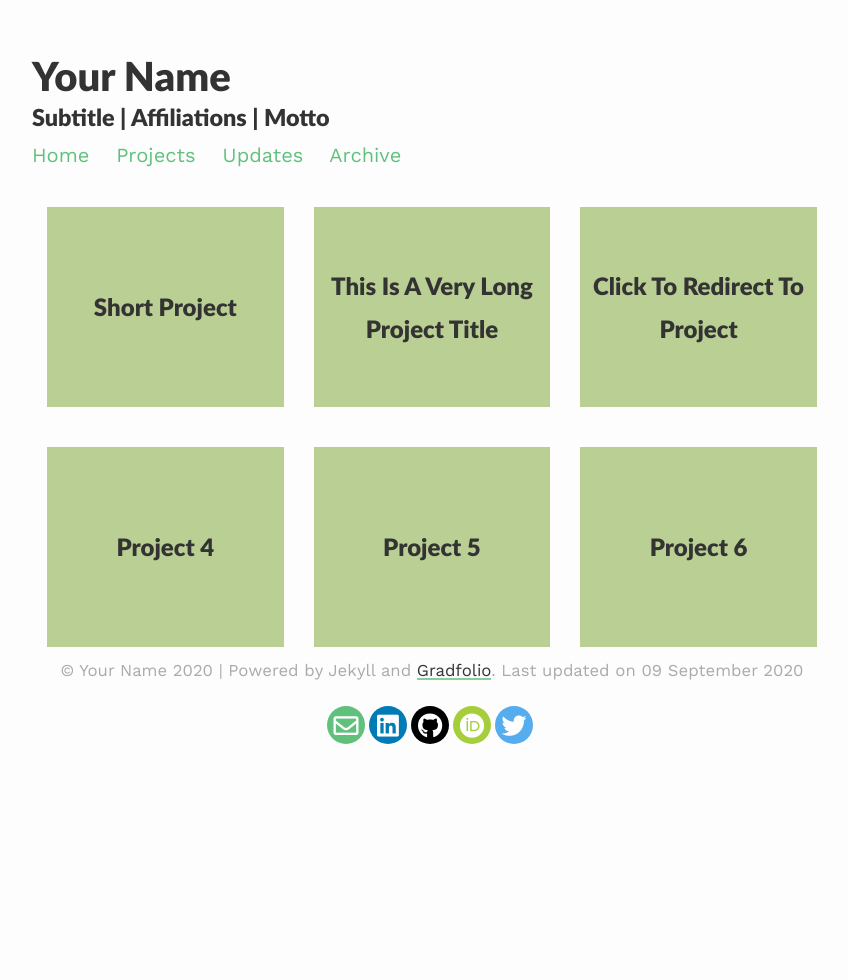
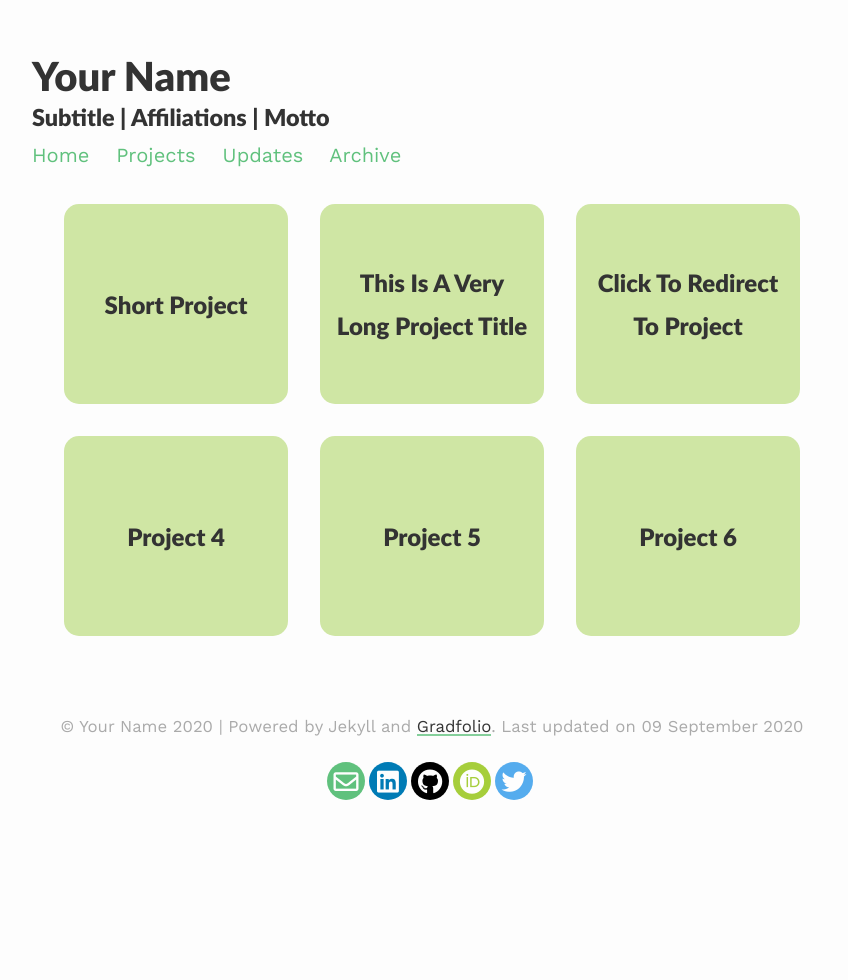
Before and after one commit to jitinnair1/gradfolio, a Jekyll site: the page built from _pages/projects.md, in a window 1280 px wide. Shown: the whole page, without its empty margins (208-1056 px from the left). Built offline with Jekyll 4.4.1, drawn with Linux system fonts in a browser that asks for light colours; nearby versions of some CDN libraries.

Commit message:
rewrote projects to fix centering issue

```diff
--- a/_pages/projects.md
+++ b/_pages/projects.md
@@ -5,36 +5,41 @@ permalink: /projects/
 published: true
 ---
 
-{% for project in site.projects %}
 
-{% if project.redirect %}
-<div class="projectTile">
-    <div class="thumbnail">
-        <a href="{{ project.redirect }}" target="_blank">
-        <div class="thumbnail blankbox"></div>
-        <span>
-            <h1>{{ project.title }}</h1>
-            <br/>
-            <p>{{ project.description }}</p>
-        </span>
-        </a>
-    </div>
+<div class="ProjectContainer">
+
+	<div class="gallery">
+
+
+  {% for project in site.projects %}
+
+  {% if project.redirect %}
+  <div class="projectTile">
+          <a href="{{ project.redirect }}" target="_blank">
+          <span>
+              <h2>{{ project.title }}</h2>
+              <br/>
+              <p>{{ project.description }}</p>
+          </span>
+          </a>
+  </div>
+
+  {% else %}
+
+  <div class="projectTile">
+          <a href="{{ project.url | prepend: site.baseurl | prepend: site.url }}">
+          <span>
+              <h2>{{ project.title }}</h2>
+              <br/>
+              <p>{{ project.description }}</p>
+          </span>
+          </a>
+  </div>
+
+  {% endif %}
+
+  {% endfor %}
+
+	</div>
+
 </div>
-{% else %}
-
-<div class="projectTile ">
-    <div class="thumbnail">
-        <a href="{{ project.url | prepend: site.baseurl | prepend: site.url }}">
-        <div class="thumbnail blankbox"></div>
-        <span>
-            <h1>{{ project.title }}</h1>
-            <br/>
-            <p>{{ project.description }}</p>
-        </span>
-        </a>
-    </div>
-</div>
-
-{% endif %}
-
-{% endfor %}
--- a/assets/css/_sass/projects.scss
+++ b/assets/css/_sass/projects.scss
@@ -1,77 +1,64 @@
 /* Project Page */
-.projectContainer {
-  width: 100%;
+.ProjectContainer {
+  max-width: 800px;
+	margin: 0 auto;
+	padding: 2rem;
+}
+
+.gallery {
+  display: flex;
+	flex-wrap: wrap;
+	/* Compensate for excess margin on outer gallery flex items */
+	margin: -1rem -1rem;
 }
 
 .projectTile {
-  box-sizing: border-box;
-  float: left;
-  height: 200px;
-  padding: 15px;
-  width: 33.33%;
-  margin-top: 1em;
-  margin-bottom: 1em;
+  /* Minimum width of 200px and grow to fit available space */
+	flex: 1 0 200px;
+	border-radius: 15px;
+  background: $projectbox;
+  @media (prefers-color-scheme: dark) {
+    background: $projectbox-dark;
+  }
+	height: 200px;
+	width: 100%;
+	overflow: hidden;
+	display: table;
 }
 
-.projectTile .thumbnail {
-  overflow: hidden;
-  height: 200px;
-  width: 100%;
+.projectTile a {
+  display: table-cell;
+  vertical-align: middle;
+  text-align: center;
+  cursor: pointer;
 }
 
-.projectTile .thumbnail img {
-  position: relative;
-  top: 50%;
-  transform: translateY(-50%);
-  -webkit-transform: translateY(-50%);
-  -ms-transform: translateY(-50%);
-}
-
-.projectTile .thumbnail a {
-  float: left;
-  position: relative;
-  text-align: center;
-  vertical-align: middle;
-  height: 200px;
-  width: 100%;
-}
-
-.projectTile .thumbnail a span {
-  position: absolute;
-  top: 0;
-  left: 0;
-  bottom: 0;
-  right: 0;
-  background: rgba(0, 0, 0, 0.1);
+.projectTile a span {
+  display: flex;
+  justify-content: center;
   color: $text-color ;
-  display: block;
-
-
-
   @media (prefers-color-scheme: dark) {
   color: $text-color-dark;
 }
 }
 
-.projectTile .thumbnail a span h1 {
-  position: relative;
-  top: 50%;
-  transform: translateY(-50%);
-  -webkit-transform: translateY(-50%);
-  -ms-transform: translateY(-50%);
+.projectTile a span h2 {
   font-size: 1.5rem;
+  padding: 1rem;
 }
 
-.projectTile .thumbnail:hover a span h1 {
+.projectTile:hover a span h2 {
   display: none;
-  font-size: 1.5rem;
 }
 
-.projectTile .thumbnail a span p {
+.projectTile a span p {
   display: none;
-  padding: 1em;
-  top: 20%;
-  position: relative;
+}
+
+.projectTile:hover a span p {
+  font-size: 1.2rem;
+  display: flex;
+  padding: 1rem;
   color: $text-color;
 
   @media (prefers-color-scheme: dark) {
@@ -79,79 +66,15 @@
 }
 }
 
-.projectTile .thumbnail:hover a span p {
-  display: block;
-  position: relative;
-  padding: 1em;
-  top: 20%;
-  transform: translateY(-50%);
-  -webkit-transform: translateY(-50%);
-  -ms-transform: translateY(-50%);
-  color: $text-color;
+@supports (display: grid) {
+	.gallery {
+		display: grid;
+		grid-template-columns: repeat(auto-fit, minmax(200px, 1fr));
+		grid-gap: 2rem;
+	}
 
-  @media (prefers-color-scheme: dark) {
-  color: $text-color-dark;
+	.gallery,
+	.gallery-item {
+		margin: 0;
+	}
 }
-}
-
-.blankbox {
-  background: $projectbox;
-
-  @media (prefers-color-scheme: dark) {
-  background: $projectbox-dark;
-  }
-}
-
-// adjust tile sizes on smaller screens
-@include media-query($on-palm) {
-  @media screen and (max-width: $on-palm){
-    .projectTile {
-      width: 50%;
-    }
-
-    .projectTile .thumbnail a span h1 {
-      top: 0%;
-    }
-
-    .projectTile .thumbnail:hover a span h1 {
-      display: block;
-      top: 0%;
-    }
-
-    .projectTile .thumbnail a span p {
-      display: block;
-      top:-30%;
-    }
-
-    .projectTile .thumbnail:hover a span p {
-      top:-30%;
-    }
-
-    }
-}
-
-@include media-query($on-phone) {
-  @media screen and (max-width: $on-phone){
-    .projectTile {
-      width: 100%;
-    }
-
-    .projectTile .thumbnail a span h1 {
-      top: 20%;
-    }
-
-    .projectTile .thumbnail:hover a span h1 {
-      display: block;
-      top: 20%;
-    }
-
-    .projectTile .thumbnail a span p {
-      display: block;
-      top:-10%;
-    }
-
-    .projectTile .thumbnail:hover a span p {
-      top:-10%;
-    }
-}
-}
```
